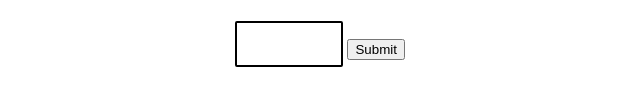
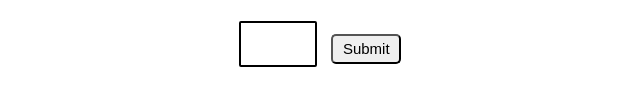
Before and after one commit to lazraka/weather-app, a plain HTML site: page index.html in a window 1280 px wide. Shown: the part 229-334 px from the top of the page, without its empty margins (320-960 px from the left). Drawn offline with Linux system fonts and the light colour scheme.

Commit message:
Styled submit button

```diff
--- a/css/style.css
+++ b/css/style.css
@@ -17,9 +17,16 @@ p{
 	font-size: 20px;
 }
 input{
-	width:100px;
+	width:70px;
 	height:40px;
 	font-size:30px;
 	border: 2px black solid;
 	border-radius:2px;
 }
+button{
+	width:70px;
+	height: 30px;
+	border-radius: 5px;
+	margin-left: 10px;
+	font-size:15px;
+}
```
